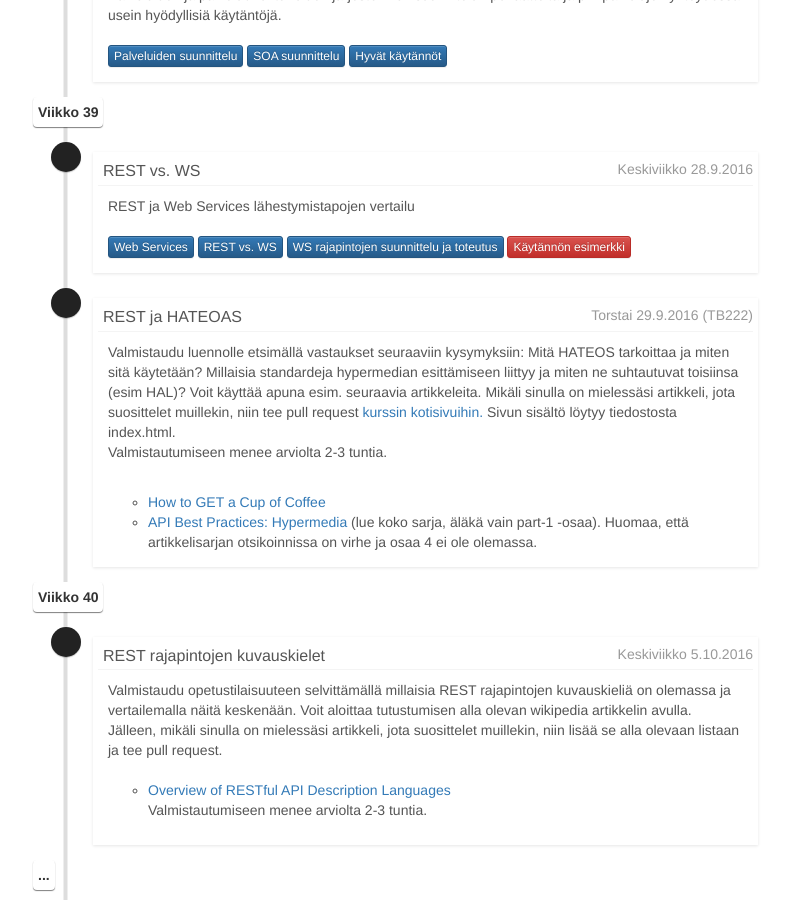
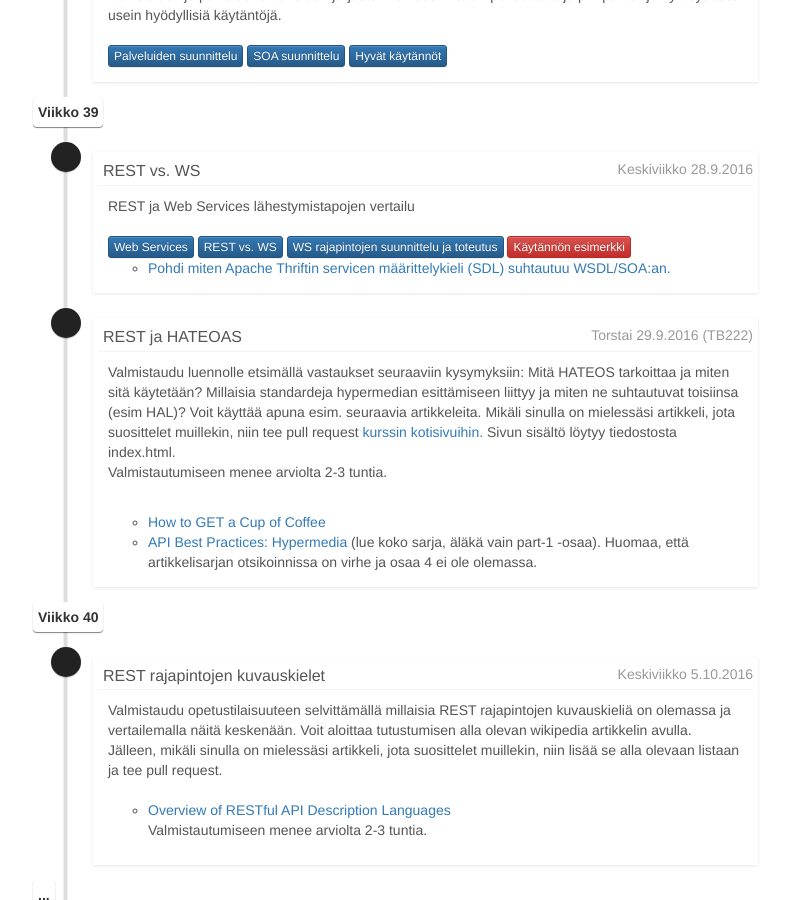
Before and after one commit to Palpo/palpo.github.io, a Jekyll site: the page built from index.html, in a window 1280 px wide and 900 px high, scrolled down 997 px. Shown: the whole window, without its empty margins (232-1020 px from the left). Built offline with Jekyll 4.4.1, drawn with Linux system fonts in a browser that asks for light colours; nearby versions of some CDN libraries.

Commit message:
thrift-esimerkki pohdittavaksi WSDL/SOA:aan nähden
Signed-off-by: Ville Ilvonen <ville.ilvonen@student.tut.fi>

```diff
--- a/index.html
+++ b/index.html
@@ -84,6 +84,13 @@ layout: default
                   <a class="btn btn-primary btn-xs" href="./slides/2016/restvsws.pdf">REST vs. WS</a>
                   <a class="btn btn-primary btn-xs" href="./slides/2016/implws.pdf">WS rajapintojen suunnittelu ja toteutus</a>
                   <a class="btn btn-danger btn-xs" href="https://github.com/Palpo/ws-tervehdys">Käytännön esimerkki</a>
+                  <ul>
+                    <li>
+                      <a href="https://thrift.apache.org/">
+                        Pohdi miten Apache Thriftin servicen määrittelykieli (SDL) suhtautuu WSDL/SOA:an.
+                      </a>
+                    </li>
+                  </ul>
                 </div>
               </div>
             </li>
```
